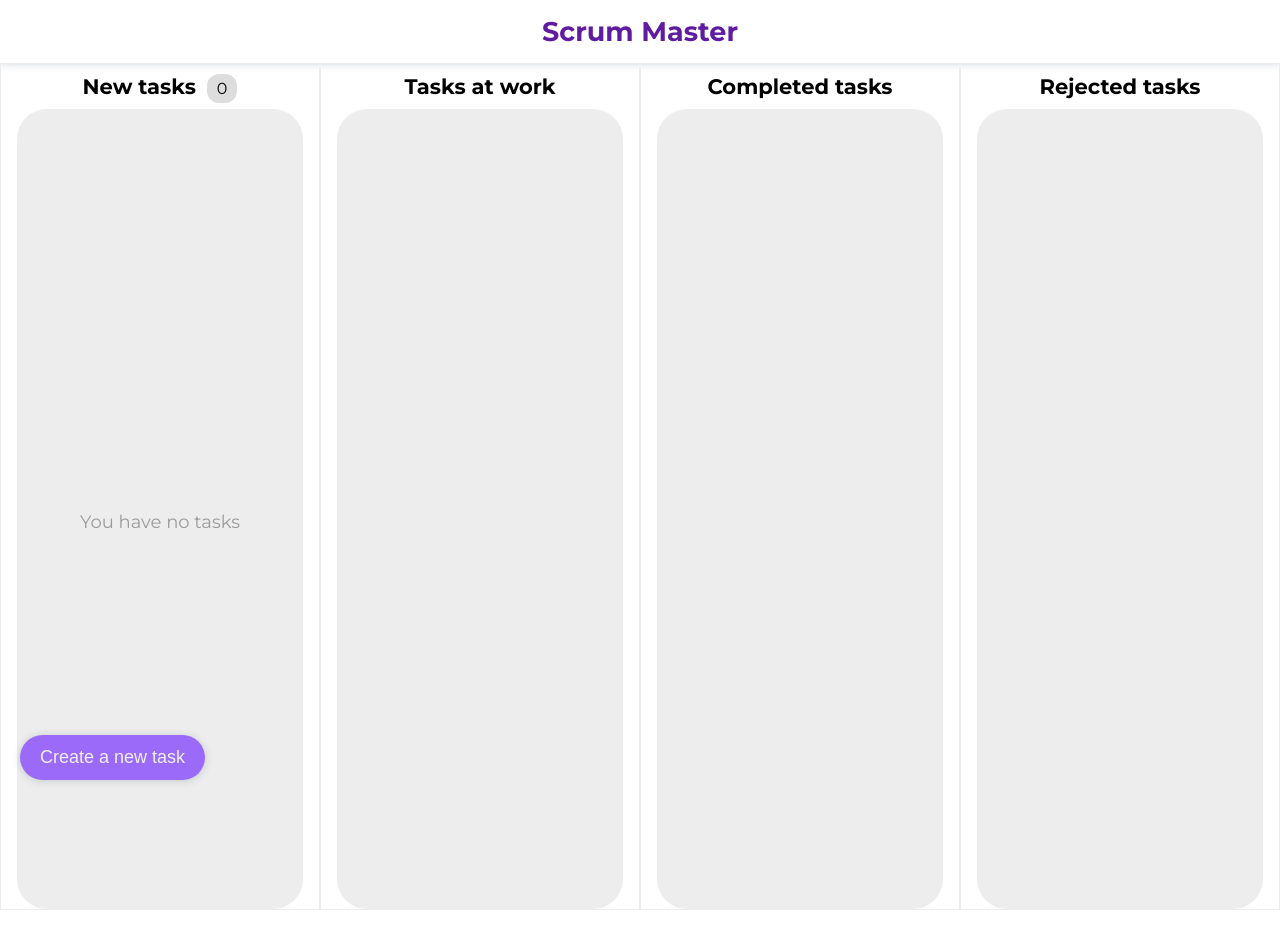
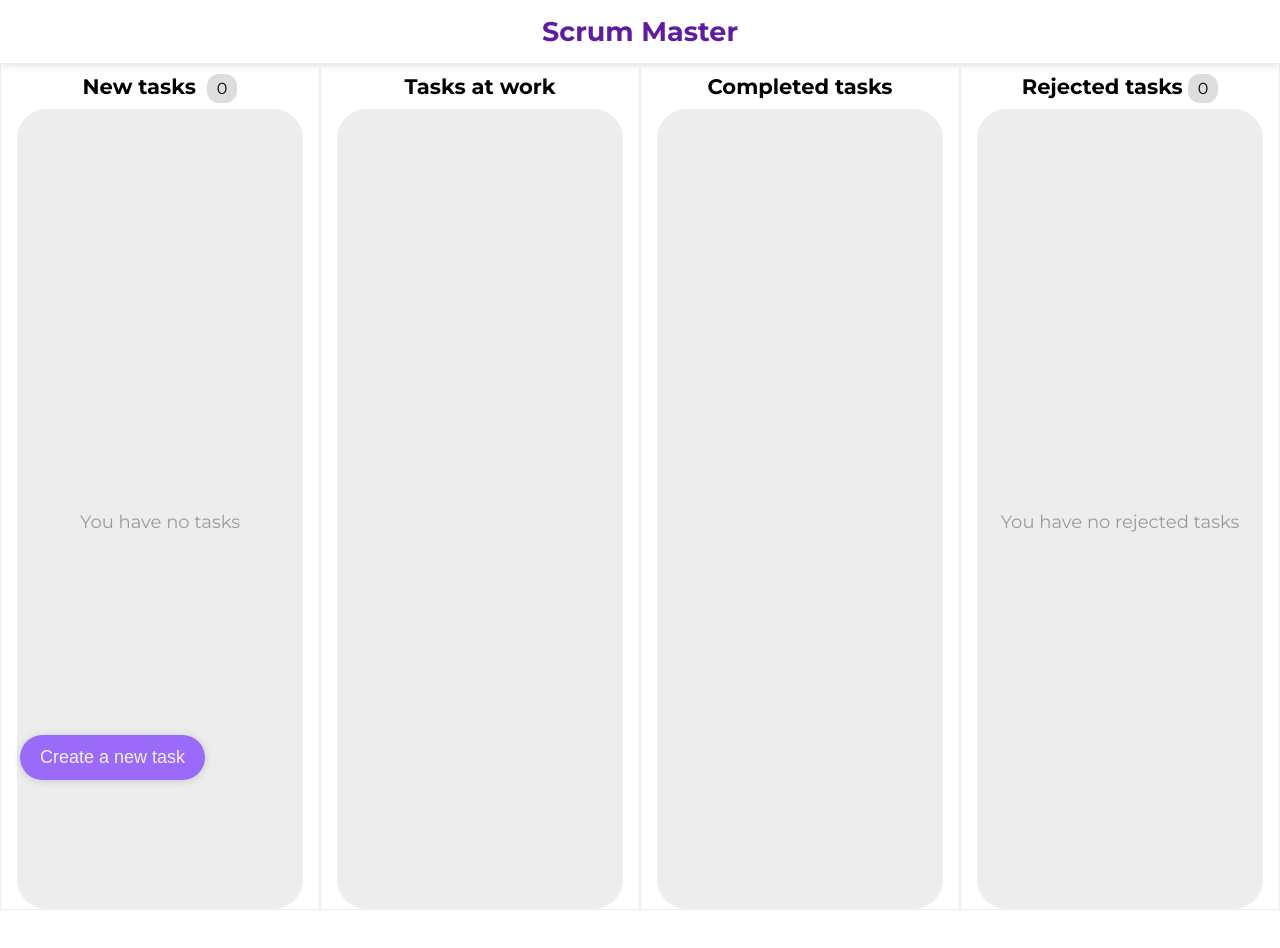
Before and after one commit to SuleymanKhasanov/Scrum_Master, a React (Vite) app: page / in a window 1280 px wide. Shown: the top 948 px of the page. Built offline with nearby package versions, Linux system fonts and the light colour scheme.

Commit message:
v-3.0.0 - Добавлено отклонение задачи

```diff
--- a/src/components/Board/DeleteDesk/DeleteDesk.jsx
+++ b/src/components/Board/DeleteDesk/DeleteDesk.jsx
@@ -1,11 +1,37 @@
+import { useSelector } from "react-redux";
 import styles from "./DeleteDesk.module.css";
+import TaskCard from "../TaskCard/TaskCard";
 
 const DeleteDesk = () => {
+  const data = useSelector((data) => {
+    return data.rejectTask;
+  });
+
   return (
     <section className={styles.deleteDesk}>
       <div className={styles.container}>
-        <h3 className={styles.taskTitle}>Rejected tasks</h3>
-        <div className={styles.taskBox}></div>
+        <h3 className={styles.taskTitle}>
+          Rejected tasks
+          <span className={styles.counter}>{data.length}</span>
+        </h3>
+
+        <div className={styles.taskBox}>
+          {data.length !== 0 ? (
+            data.map((data) => {
+              return (
+                <TaskCard
+                  id={data.id}
+                  taskName={data.taskName}
+                  taskText={data.taskText}
+                  taskImportant={data.taskImportant}
+                  key={data.id}
+                />
+              );
+            })
+          ) : (
+            <p className={styles.noTask}>You have no rejected tasks</p>
+          )}
+        </div>
       </div>
     </section>
   );
--- a/src/components/Board/DeleteDesk/DeleteDesk.module.css
+++ b/src/components/Board/DeleteDesk/DeleteDesk.module.css
@@ -18,8 +18,24 @@
   height: 100vh;
   overflow-y: scroll;
   border-radius: 30px;
+  padding-bottom: 200px;
+  border: 2px solid #ededed;
 }
 
 .taskBox::-webkit-scrollbar {
   display: none;
 }
+
+.counter {
+  font-size: 16px;
+  font-weight: normal;
+  padding: 5px 10px;
+  border-radius: 12px;
+  background-color: #dddddd;
+  margin-left: 5px;
+}
+
+.noTask {
+  margin-top: 50vh;
+  color: #9b9b9b;
+}
--- a/src/components/Board/NewTaskDesk/NewTaskDesk.jsx
+++ b/src/components/Board/NewTaskDesk/NewTaskDesk.jsx
@@ -1,21 +1,30 @@
 import { useSelector } from "react-redux";
 import TaskCard from "../TaskCard/TaskCard";
 import styles from "./NewTaskDesk.module.css";
+import { useEffect, useState } from "react";
 
 const NewTaskDesk = () => {
-  const cardData = useSelector((data) => {
-    return data.newTask;
-  });
+  const cardData = useSelector((data) => data.newTask);
+  const rejectTask = useSelector((data) => data.rejectTask);
+
+  const [filteredCards, setFilteredCards] = useState(cardData);
+
+  useEffect(() => {
+    const filteredData = cardData.filter(
+      (card) => !rejectTask.some((rejectedItem) => rejectedItem.id === card.id)
+    );
+    setFilteredCards(filteredData);
+  }, [cardData, rejectTask]);
 
   return (
     <section className={styles.newTaskDesk}>
       <div className={styles.container}>
         <h3 className={styles.taskTitle}>
-          New tasks <span className={styles.counter}>{cardData.length}</span>
+          New tasks <span className={styles.counter}>{filteredCards.length}</span>
         </h3>
         <div className={styles.taskBox}>
-          {cardData.length !== 0 ? (
-            cardData.map((data) => {
+          {filteredCards.length !== 0 ? (
+            filteredCards.map((data) => {
               return (
                 <TaskCard
                   id={data.id}
--- a/src/components/Board/TaskCard/TaskCard.jsx
+++ b/src/components/Board/TaskCard/TaskCard.jsx
@@ -1,8 +1,11 @@
-import { useState } from "react";
+import { useState, useEffect } from "react";
 import { useDispatch } from "react-redux";
-
 import { moreDetails } from "../../../redux/sliceMoreDetails";
+import { reject } from "../../../redux/sliceReject";
+import { useSelector } from "react-redux";
 import styles from "./TaskCard.module.css";
+import { deleteCard } from "../../../redux/sliceDelete";
+import { createNewTask } from "../../../redux/slice";
 
 function TaskCard({ id, taskText, taskName, taskImportant }) {
   const firstLetterUpperOnName = taskName[0].toUpperCase();
@@ -28,6 +31,8 @@ function TaskCard({ id, taskText, taskName, taskImportant }) {
 
   const [useMoreDetails, setUseMoreDetails] = useState(false);
 
+  const [rejectBtn, setRejectBtn] = useState(false);
+
   const dispatch = useDispatch();
 
   if (useMoreDetails === true) {
@@ -35,11 +40,30 @@ function TaskCard({ id, taskText, taskName, taskImportant }) {
     setUseMoreDetails(false);
   }
 
+  const rejectData = useSelector((data) => {
+    return data.rejectTask || [];
+  });
+
+  const [disable, setDisable] = useState(false);
+
+  const disableBtn = rejectData.some((item) => item.reject === true && item.id === id);
+
+  useEffect(() => {
+    setDisable(disableBtn);
+  }, [rejectData]);
+
+  if (rejectBtn === true) {
+    dispatch(reject({ id, taskText, taskName, taskImportant, reject: true }));
+    setRejectBtn(false);
+  }
+
   return (
     <div className={styles.taskCard} key={id}>
       <div className={styles.container}>
         <div className={styles.titleWrapper}>
-          <h4 className={styles.taskName}>{newTitleName}</h4>
+          <h4 className={styles.taskName}>
+            {newTitleName.length > 35 ? newTitleName.slice(0, 35) + "..." : newTitleName}{" "}
+          </h4>
           <div className={styles.important}>
             <span className={styles.timer}>{taskImportant}</span>
             <div
@@ -66,8 +90,15 @@ function TaskCard({ id, taskText, taskName, taskImportant }) {
           >
             More details
           </button>
-          <button className={styles.rejectBtn}>Reject</button>
-          <button className={styles.executeBtn}>Execute</button>
+          <button
+            className={disable ? styles.disable : styles.rejectBtn}
+            onClick={() => {
+              setRejectBtn(true);
+            }}
+          >
+            Reject
+          </button>
+          <button className={disable ? styles.disable : styles.executeBtn}>Execute</button>
         </div>
       </div>
     </div>
--- a/src/components/Board/TaskCard/TaskCard.module.css
+++ b/src/components/Board/TaskCard/TaskCard.module.css
@@ -142,3 +142,16 @@
   justify-content: space-between;
   align-items: center;
 }
+
+.disable {
+  padding: 12px;
+  border-radius: 20px;
+  border: none;
+  cursor: pointer;
+  transition: all ease-in-out 0.1s;
+  box-shadow: 0px 1px 9px -1px rgba(34, 60, 80, 0.1);
+  font-family: inherit;
+  pointer-events: none;
+  color: #000000;
+  background-color: #e5e5e5;
+}
--- a/src/components/MoreDetails/MoreDetails.jsx
+++ b/src/components/MoreDetails/MoreDetails.jsx
@@ -28,8 +28,10 @@ const MoreDetails = () => {
         </div>
         <div className={styles.container}>
           <div className={styles.title}>
-            <h3>{data[data.length - 1] !== undefined ? data[data.length - 1].taskName : null}</h3>
-            <span className="important">
+            <h3 className={styles.headingTitle}>
+              {data[data.length - 1] !== undefined ? data[data.length - 1].taskName : null}
+            </h3>
+            <span className={styles.important}>
               {data[data.length - 1] !== undefined ? data[data.length - 1].taskImportant : null}
             </span>
           </div>
--- a/src/components/MoreDetails/MoreDetails.module.css
+++ b/src/components/MoreDetails/MoreDetails.module.css
@@ -111,6 +111,11 @@
   display: flex;
   justify-content: space-between;
   margin-bottom: 30px;
+  align-items: end;
+}
+
+.headingTitle {
+  width: 400px;
 }
 
 .text {
@@ -119,7 +124,7 @@
   border-radius: 20px;
   font-size: 16px;
   overflow-y: scroll;
-  height: 500px;
+  height: 65vh;
   line-height: 25px;
 }
 
@@ -128,8 +133,23 @@
   transition: 0.1s ease-in;
   padding: 5px;
   border-radius: 10px;
+  cursor: pointer;
 }
 
 .highlight:hover {
-  background-color: #f8e300;
+  background-color: #e7e7e7;
 }
+
+.important {
+  position: relative;
+}
+
+.important::after {
+  content: "Need to complete the task before";
+  position: absolute;
+  font-size: 12px;
+  color: #8d8d8d;
+  width: 250px;
+  right: 5px;
+  bottom: 0px;
+}
--- a/src/components/Tasker/TaskWindow/TaskWindow.module.css
+++ b/src/components/Tasker/TaskWindow/TaskWindow.module.css
@@ -10,7 +10,7 @@
   0% {
     width: 100px;
     height: 60px;
-    background-color: #9c6af8;
+    background-color: #f3edff;
   }
 
   100% {
--- /dev/null
+++ b/src/redux/sliceDelete.js
@@ -0,0 +1,19 @@
+import { createSlice } from "@reduxjs/toolkit";
+
+const initialState = [];
+
+const deleteTask = createSlice({
+  name: "DeleteTask",
+  initialState,
+  reducers: {
+    deleteCard: (state, action) => {
+      if (state.filter((element) => element.id === action.payload.id)) {
+        return [];
+      }
+    },
+  },
+});
+
+export const deleteCard = deleteTask.actions.deleteCard;
+
+export default deleteTask.reducer;
--- /dev/null
+++ b/src/redux/sliceReject.js
@@ -0,0 +1,17 @@
+import { createSlice } from "@reduxjs/toolkit";
+
+const initialState = [];
+
+const rejectTask = createSlice({
+  name: "RejectTask",
+  initialState,
+  reducers: {
+    reject: (state, action) => {
+      return [...state, action.payload];
+    },
+  },
+});
+
+export const reject = rejectTask.actions.reject;
+
+export default rejectTask.reducer;
--- a/src/redux/store.js
+++ b/src/redux/store.js
@@ -1,11 +1,15 @@
-import { configureStore, combineReducers } from "@reduxjs/toolkit";
+import { configureStore } from "@reduxjs/toolkit";
 import tasks from "./slice";
 import taskDetails from "./sliceMoreDetails";
+import rejectTask from "./sliceReject";
+import deleteTask from "./sliceDelete";
 
 const store = configureStore({
   reducer: {
     newTask: tasks,
     moreDetails: taskDetails,
+    rejectTask: rejectTask,
+    deleteTask: deleteTask,
   },
 });
 
```
